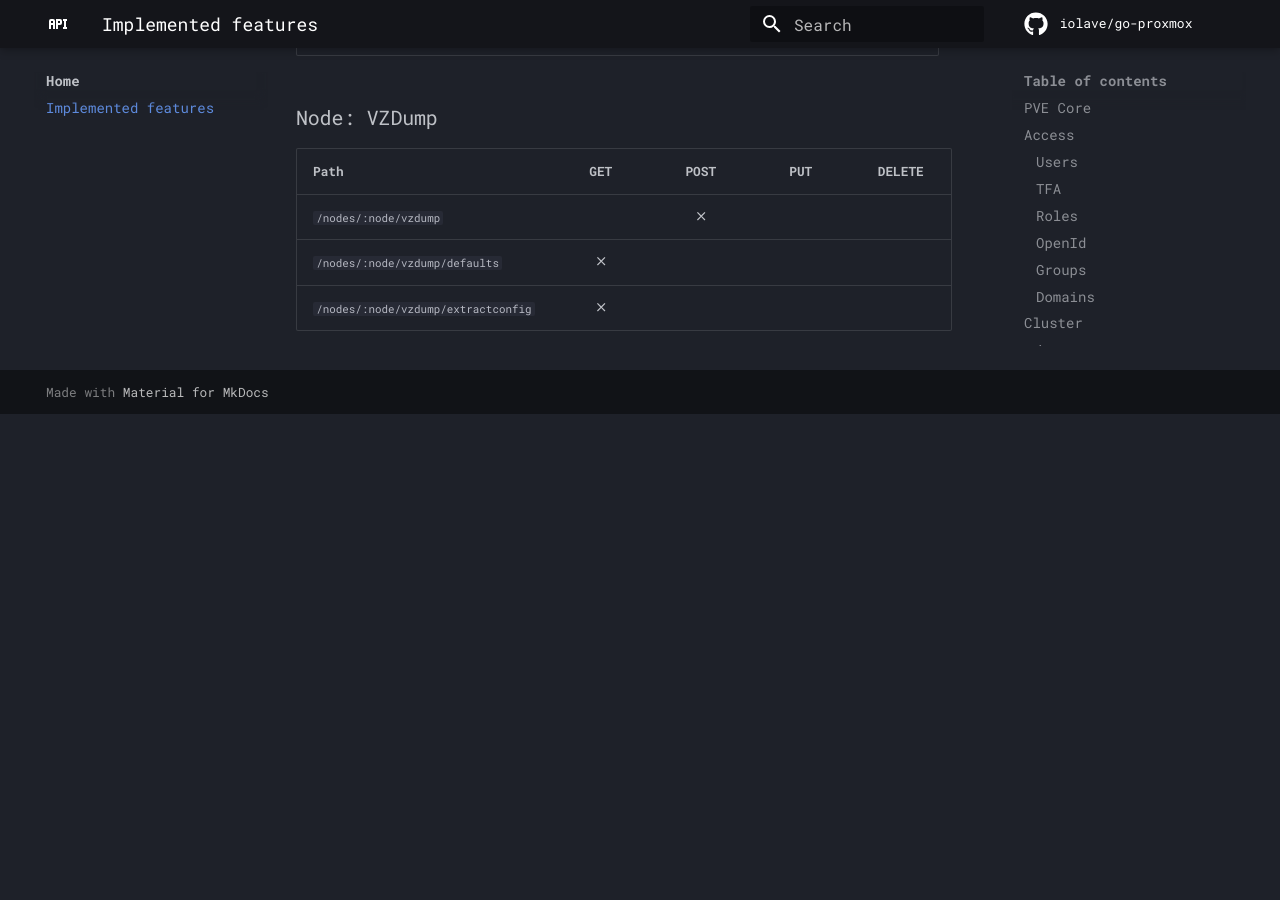
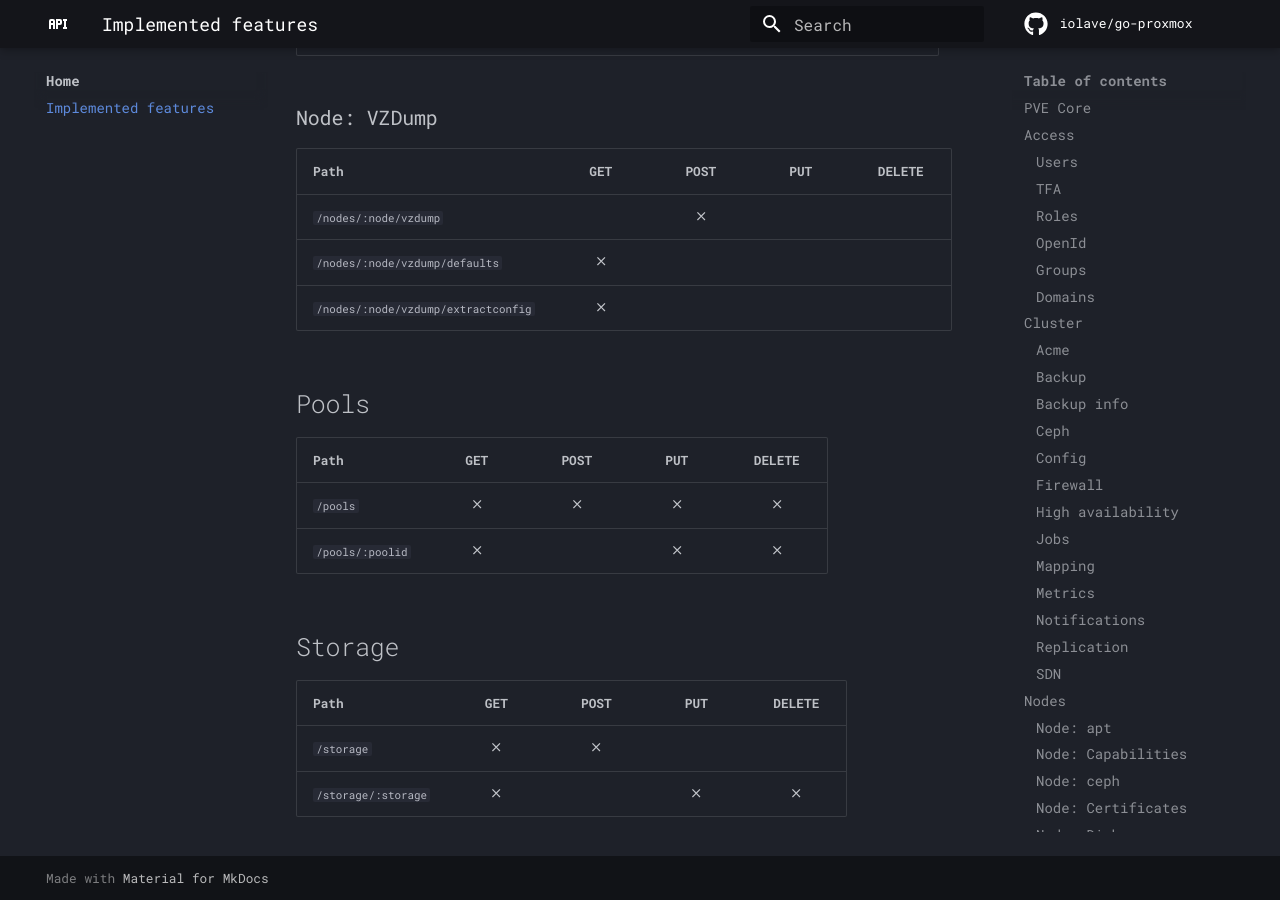
Before and after one commit to iolave/go-proxmox, an MkDocs documentation site: the page built from docs/implemented-features.md, in a window 1280 px wide and 900 px high, scrolled down 24547 px. Built offline with MkDocs 1.6.1 and Material for MkDocs 9.7.7, drawn with Linux system fonts in a browser that asks for light colours; comment, search, counter and statistics services are not loaded; before the commit the page ends 24961 px from its top, so only the background shows below that.

Commit message:
added missing storage and pool endpoints list

```diff
--- a/docs/implemented-features.md
+++ b/docs/implemented-features.md
@@ -549,3 +549,15 @@
 | `/nodes/:node/vzdump`                                       ||:material-close:|
 | `/nodes/:node/vzdump/defaults`                              |:material-close:|
 | `/nodes/:node/vzdump/extractconfig`                         |:material-close:|
+
+## Pools
+| Path                                                        | GET                | POST           | PUT | DELETE |
+|-------------------------------------------------------------|:------------------:|:--------------:|:-----:|:-:|
+| `/pools`                                                    |:material-close:|:material-close:|:material-close:|:material-close:|
+| `/pools/:poolid`                                            |:material-close:||:material-close:|:material-close:|
+
+## Storage
+| Path                                                        | GET                | POST           | PUT | DELETE |
+|-------------------------------------------------------------|:------------------:|:--------------:|:-----:|:-:|
+| `/storage`                                                  |:material-close:|:material-close:|
+| `/storage/:storage`                                         |:material-close:||:material-close:|:material-close:|
```
